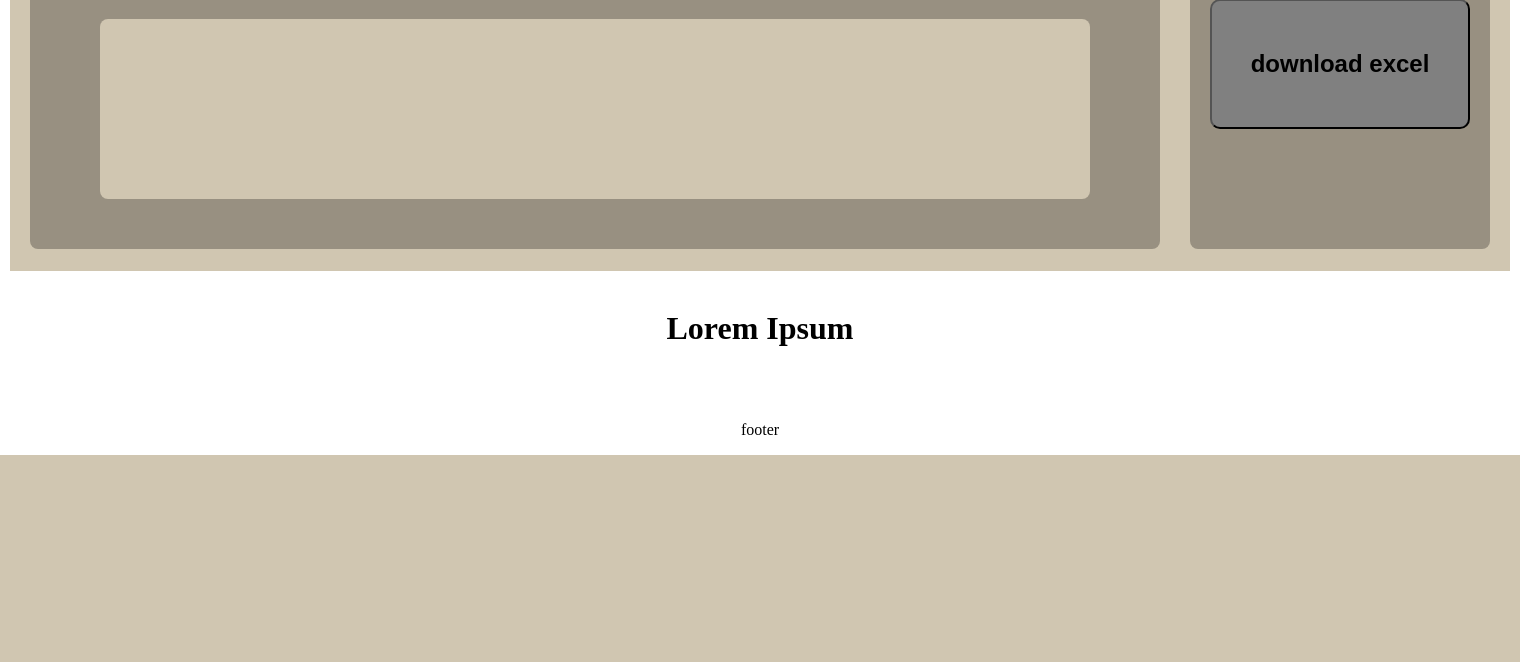
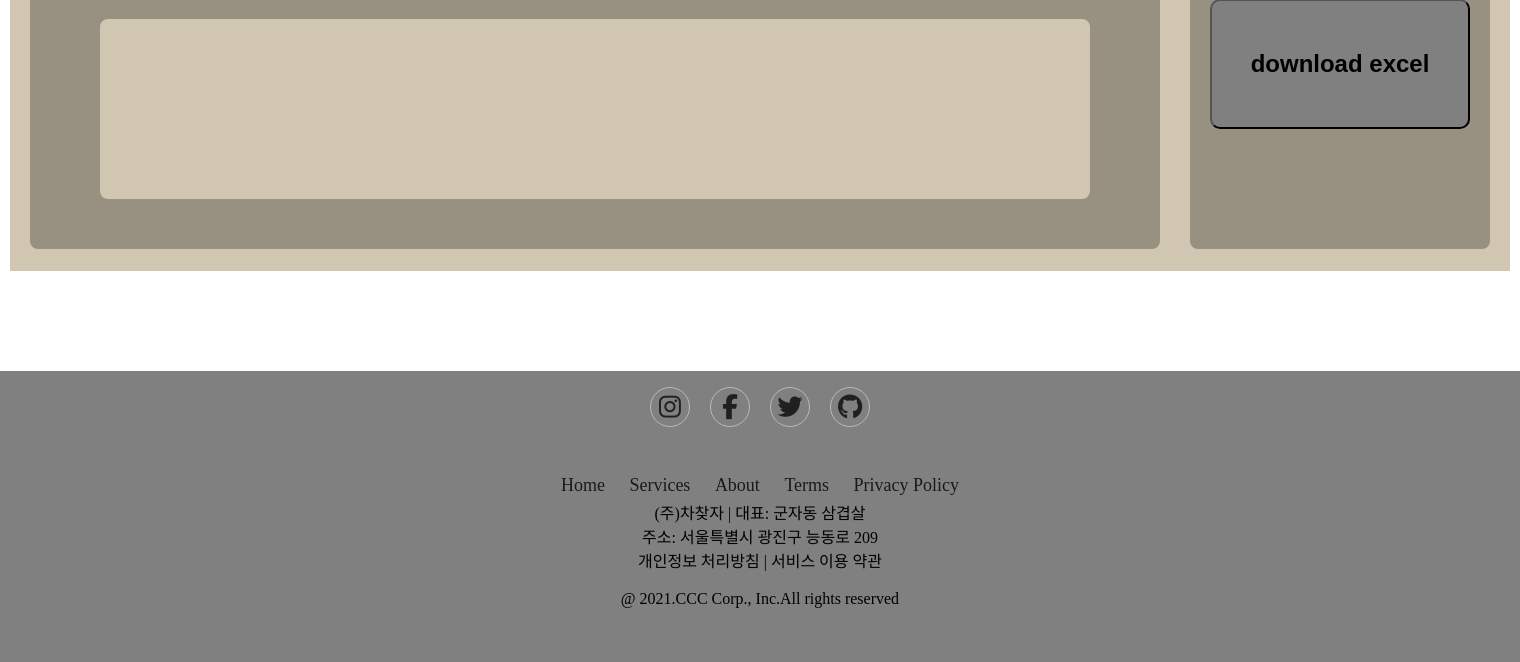
Before and after one commit to Clear-Top/Repository_for_Capstone, a Flask app: page / in a window 1520 px wide. Shown: the part 729-1391 px from the top of the page. Before the commit the page ends 1184 px from the top, so only its background shows below. Run offline with Flask 2, Linux system fonts and the light colour scheme; some libraries are stand-ins or nearby versions.

Commit message:
footer 추가

```diff
--- a/templates/up.html
+++ b/templates/up.html
@@ -4,6 +4,9 @@
 <head>
     <link href="{{url_for('static',filename='css/up.css')}}" rel="stylesheet" >
     <script type=" text/javascript" src="../static/js/btnactive.js"></script>
+
+    <script src="https://kit.fontawesome.com/98399ba990.js" crossorigin="anonymous"></script>
+    <link rel="stylesheet" type="text/css" href="../static/css/mainfooter.css">
     <title>upload</title>
 </head>
 
@@ -35,14 +38,29 @@
                 </div>
             </div>
         </div>
-        <div id="footer">
-            <br>
-            <h1>Lorem Ipsum</h1>
-            <br>
-            <br>
-            <p>footer</p>
+
+    </div>
+
+    <footer class="footer-basic">
+        <div class="social">
+            <a href="#"><i class="fab fa-instagram"></i></a>
+            <a href="#"><i class="fab fa-facebook-f"></i></a>
+            <a href="#"><i class="fab fa-twitter"></i></a>
+            <a href="#"><i class="fab fa-github"></i></a>
         </div>
-    </div>
+
+        <ul class="list-inline">
+            <li class="list-inline-item"><a href="http://127.0.0.1:5000/">Home</a></li>
+            <li class="list-inline-item"><a href="http://127.0.0.1:5000/xlupload">Services</a></li>
+            <li class="list-inline-item"><a href="#">About</a></li>
+            <li class="list-inline-item"><a href="#">Terms</a></li>
+            <li class="list-inline-item"><a href="#">Privacy Policy</a></li>
+        </ul>
+        <p class="copyright">(주)차찾자 | 대표: 군자동 삼겹살 <br>
+            주소: 서울특별시 광진구 능동로 209<br>
+            개인정보 처리방침 | 서비스 이용 약관 <br><br>
+            @ 2021.CCC Corp., Inc.All rights reserved <br><br><br><br></p>
+    </footer>
 </body>
 
 </html>
```
